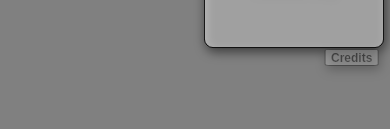
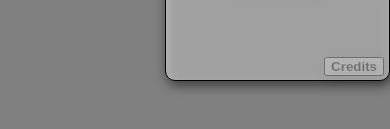
Before and after one commit to ThatGuyEdd/thatguyedd.github.io, a React app: page / in a window 390 px wide. Shown: the part 107-236 px from the top of the page. Built offline with nearby package versions, Linux system fonts and the light colour scheme.

Commit message:
Trying additional media query stylings for mobile.

```diff
--- a/src/styles/App.css
+++ b/src/styles/App.css
@@ -382,7 +382,10 @@
 
 /* ----- Mobile Stylings ----- */
 
-@media screen and ((max-width: 1224px)) {
+@media screen and ((max-width: 1224px) and (
+  (-webkit-device-pixel-ratio: 2) or
+  (-webkit-device-pixel-ratio: 3) or
+  (-webkit-device-pixel-ratio: 4))) {
   .popupBox {
     top: 10%;
   }
@@ -438,7 +441,10 @@
   }
 }
 
-@media screen and ((max-width: 1224px) and (orientation: landscape)) {
+@media screen and ((max-width: 1224px) and (orientation: landscape) and (
+  (-webkit-device-pixel-ratio: 2) or
+  (-webkit-device-pixel-ratio: 3) or
+  (-webkit-device-pixel-ratio: 4))) {
   .popupBox {
     top: 10%;
     overflow: auto;
```
Also changed, not shown: build/asset-manifest.json, build/index.html, build/static/js/main.bc804b72.js.LICENSE.txt (renamed from build/static/js/main.26330fc7.js.LICENSE.txt), 4 other files.
